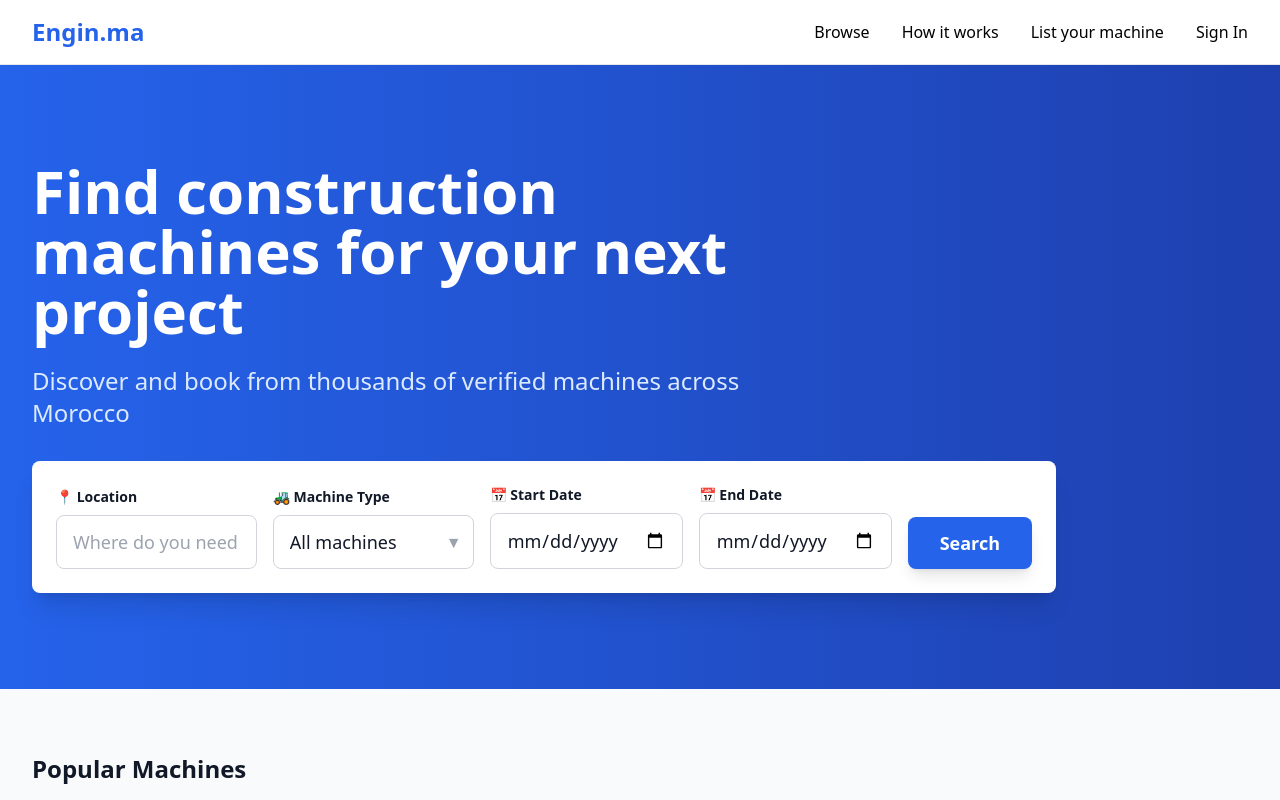
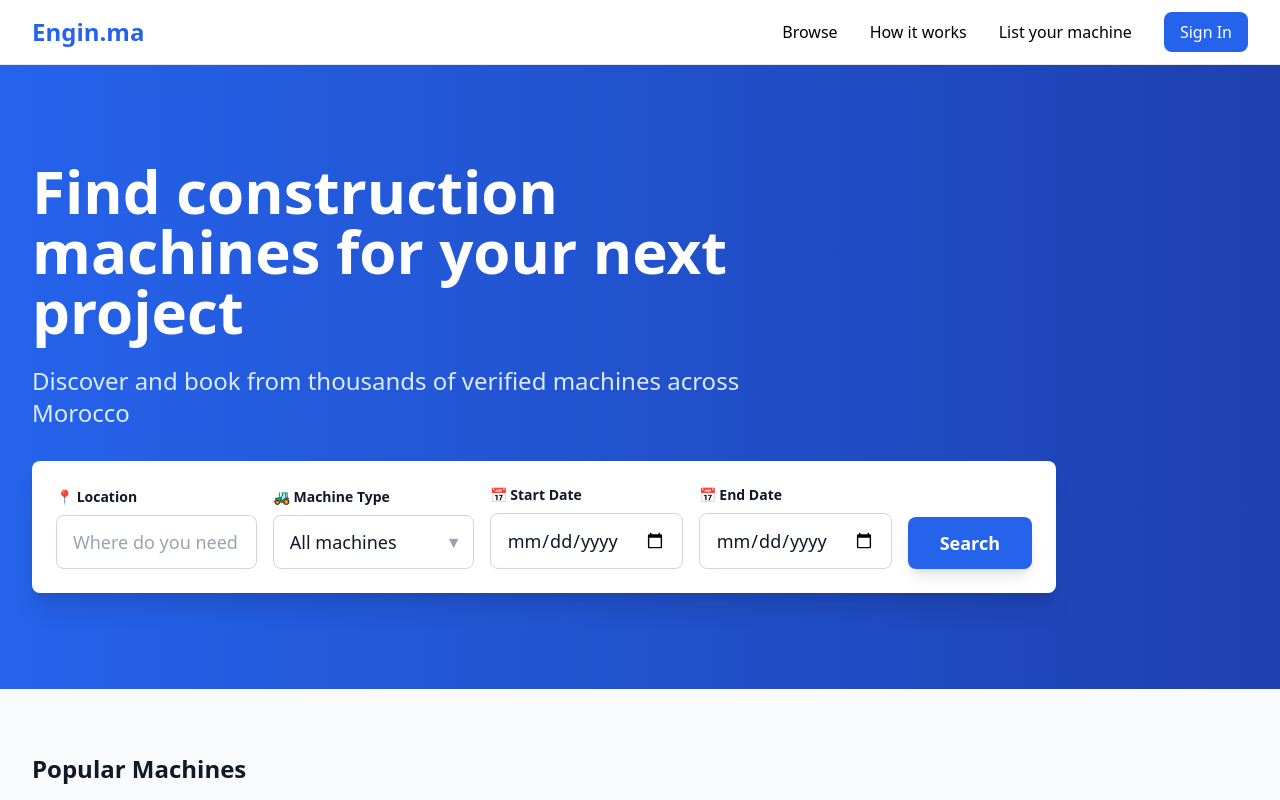
Before and after one commit to DIMATRABO/engin.ma_front, a Next.js app: page / in a window 1280 px wide. Shown: the top 800 px of the page. Built offline with nearby package versions, Linux system fonts and the light colour scheme.

Commit message:
fix deploy issues

```diff
--- a/components/ui/MachineCard.tsx
+++ b/components/ui/MachineCard.tsx
@@ -11,10 +11,12 @@
 
   interface MachineCardProps {
     machine: Machine;
-    onBook?: (id: string) => void;
+    //onBook?: (id: string) => void;
   }
 
-  export default function MachineCard({ machine, onBook }: MachineCardProps) {
+  export default function MachineCard({ machine
+  //  , onBook
+  }: MachineCardProps) {
     return (
       <div
       key={machine.id}
--- a/components/ui/Navbar.tsx
+++ b/components/ui/Navbar.tsx
@@ -8,7 +8,7 @@
               <a className="nav-link" href="#">Browse</a>
               <a className="nav-link" href="#">How it works</a>
               <a className="nav-link" href="#">List your machine</a>
-              <button className="primary-btn">Sign In</button>
+              <button className="bg-blue-600 text-white px-4 py-2 rounded-lg hover:bg-blue-700 transition-colors">Sign In</button>
             </div>
           </div>
         </div>
--- a/components/ui/PopularMachines.tsx
+++ b/components/ui/PopularMachines.tsx
@@ -10,10 +10,13 @@
 
 interface PopularMachinesProps {
   machines: Machine[];
-  onBook?: (id: string) => void;
+  //onBook?: (id: string) => void;
 }
 
-export default function PopularMachines({ machines, onBook }: PopularMachinesProps) {
+export default function PopularMachines({
+  machines
+  //,onBook
+  }: PopularMachinesProps) {
   return (
     <section className="py-16 bg-gray-50">
      <div className="max-w-7xl mx-auto px-4 sm:px-6 lg:px-8">
@@ -22,7 +25,8 @@
       </div>
         <div className="grid gap-6 sm:grid-cols-2 lg:grid-cols-3">
           {machines.map((machine) => (
-            <MachineCard key={machine.id} machine={machine} onBook={onBook} />
+            <MachineCard key={machine.id} machine={machine} //onBook={onBook}
+            />
           ))}
         </div>
       </div>
--- a/components/ui/SearchBar.tsx
+++ b/components/ui/SearchBar.tsx
@@ -1,7 +1,7 @@
 "use client";
 
 import { useState } from "react";
-import { Search } from "lucide-react";
+//import { Search } from "lucide-react";
 
 interface SearchBarProps {
   placeholder?: string;
@@ -11,10 +11,12 @@
 export default function SearchBar({ placeholder = "Search machines...", onSearch }: SearchBarProps) {
   const [query, setQuery] = useState("");
 
+  /*
   const handleSubmit = (e: React.FormEvent) => {
     e.preventDefault();
     onSearch(query.trim());
   };
+  */
 
   return (
     <div className="bg-white rounded-lg shadow-xl p-6 text-gray-900 max-w-5xl">
```
